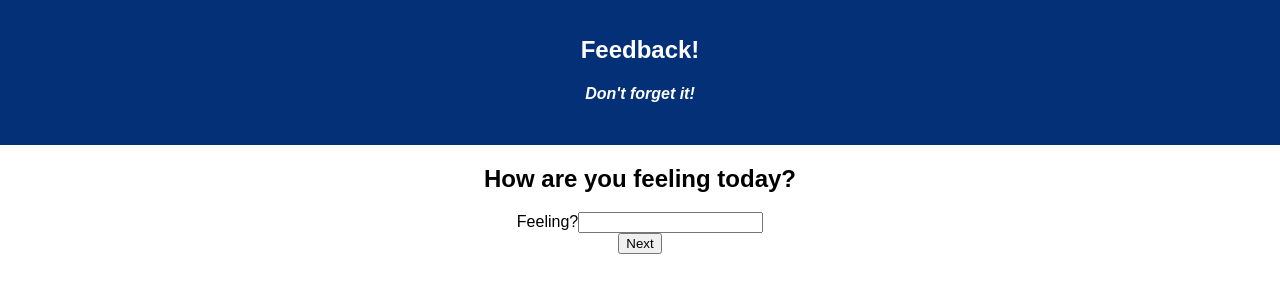
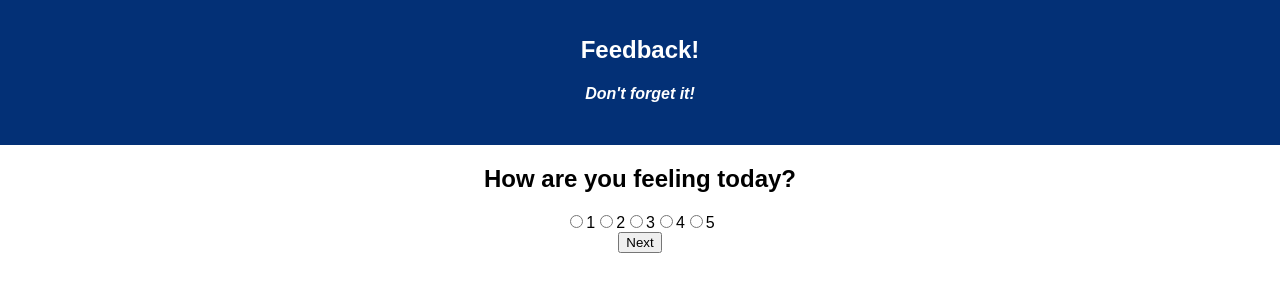
Before and after one commit to haley-r/redux-feedback-loop, a React (Create React App) app: page /#/ in a window 1280 px wide. Shown: the top 300 px of the page. Built offline with nearby package versions, Linux system fonts and the light colour scheme.

Commit message:
feelings, support, understanding, and comment components send input to reducers in index.js

```diff
--- a/package.json
+++ b/package.json
@@ -11,7 +11,8 @@
     "react-redux": "^7.2.0",
     "react-router-dom": "^5.1.2",
     "react-scripts": "^3.0.1",
-    "redux": "^4.0.5"
+    "redux": "^4.0.5",
+    "redux-logger": "^3.0.6"
   },
   "devDependencies": {
     "nodemon": "^1.18.5"
--- a/src/components/Comments/Comments.js
+++ b/src/components/Comments/Comments.js
@@ -1,14 +1,36 @@
-import React, {Component} from 'react';
+import React, { Component } from 'react';
+import { connect } from 'react-redux';
 
-class Comments extends Component{
-    //when next button is clicked, change path by putting
-    //a path into history array in component props
-    //(given to it by Route)
-    //last path in array is where you are
-    //both descriptive and prescriptive
+class Comments extends Component {
+    //local state holds the input value as selected by user
+    //it changes whenever something new is entered
+    //it is sent to reducer when next button is clicked
+    state = {
+        inputValue: ''
+    }
+
+    //keep the local state up to date with what's entered in the input
+    storeInput = (event) => {
+        this.setState({
+            inputValue: event.target.value
+        })
+    }
+
+    //when next button is clicked, do two things:
+    //switch to next component, and dispatch input value to reducer
+    //history is a prop of the component given by Route
+    //last path of history prop array is where you are
+    //(descriptive and prescriptive)
     nextQuestion = () => {
-        console.log('in nextQuestion');
-        this.props.history.push('/review');
+        //only do this if user has made selection
+        if (this.state.inputValue !== '') {
+            this.props.history.push('/review');
+            this.props.dispatch({
+                type: 'SET_COMMENTS',
+                payload: this.state.inputValue
+            })
+        }//end if
+        else { alert('make a selection before proceeding'); }//end else
     }
 
     render() {
@@ -16,8 +38,8 @@ class Comments extends Component{
             <div className="Comments">
                 <h2>Any comments you want to leave?</h2>
                 <form>
-                    <label>Comments</label>
-                    <input type="number"></input>
+                    <label htmlFor="comments-input">Type your comment here:</label>
+                    <input type="text" id="comments-input" onChange={this.storeInput} />
                 </form>
                 <button onClick={this.nextQuestion}>Next</button>
             </div>
@@ -25,4 +47,4 @@ class Comments extends Component{
     }
 }
 
-export default Comments;
+export default connect()(Comments);
--- a/src/components/Feeling/Feeling.js
+++ b/src/components/Feeling/Feeling.js
@@ -1,28 +1,57 @@
 import React, {Component} from 'react';
+import {connect} from 'react-redux';
 
 class Feeling extends Component{
-    //when next button is clicked, change path by putting
-    //a path into history array in component props
-    //(given to it by Route)
-    //last path in array is where you are
-    //both descriptive and prescriptive
+    //local state holds the input value as selected by user
+    //it changes whenever something new is entered
+    //it is sent to reducer when next button is clicked
+    state = {
+        inputValue: ''
+    }
+
+    //keep the local state up to date with what's entered in the input
+    storeInput=(event)=>{
+        this.setState({
+            inputValue: event.target.value
+        })
+    }
+
+    //when next button is clicked, do two things:
+    //switch to next component, and dispatch input value to reducer
+    //history is a prop of the component given by Route
+    //last path of history prop array is where you are
+    //(descriptive and prescriptive)
     nextQuestion=()=>{
-        console.log('in nextQuestion');
-        this.props.history.push('/understanding');
+        //only do this if user has made selection
+        if (this.state.inputValue!==''){
+            this.props.history.push('/understanding');
+            this.props.dispatch({
+                type: 'SET_FEELING',
+                payload: this.state.inputValue
+            })}//end if
+        else {alert('make a selection before proceeding');}//end else
     }
 
     render(){
         return(
             <div className="Feeling">
                 <h2>How are you feeling today?</h2>
-                <form>
-                    <label>Feeling?</label>
-                    <input type="number"></input>
-                </form>
+                    <form>
+                        <input type="radio" id="feelings-1" name="feelings" value="1" onChange={this.storeInput}/>
+                        <label htmlFor="feelings-1">1</label>
+                        <input type="radio" id="feelings-2" name="feelings" value="2" onChange={this.storeInput} />
+                        <label htmlFor="feelings-2">2</label>
+                        <input type="radio" id="feelings-3" name="feelings" value="3" onChange={this.storeInput} />
+                        <label htmlFor="feelings-3">3</label>
+                        <input type="radio" id="feelings-4" name="feelings" value="4" onChange={this.storeInput} />
+                        <label htmlFor="feelings-4">4</label>
+                        <input type="radio" id="feelings-5" name="feelings" value="5" onChange={this.storeInput} />
+                        <label htmlFor="feelings-5">5</label>
+                    </form>
                 <button onClick={this.nextQuestion}>Next</button>
             </div>
         )
     }
 }
 
-export default Feeling;
+export default connect()(Feeling);
--- a/src/components/Support/Support.js
+++ b/src/components/Support/Support.js
@@ -1,14 +1,36 @@
-import React, {Component} from 'react';
+import React, { Component } from 'react';
+import { connect } from 'react-redux';
 
-class Support extends Component{
-    //when next button is clicked, change path by putting
-    //a path into history array in component props
-    //(given to it by Route)
-    //last path in array is where you are
-    //both descriptive and prescriptive
+class Support extends Component {
+    //local state holds the input value as selected by user
+    //it changes whenever something new is entered
+    //it is sent to reducer when next button is clicked
+    state = {
+        inputValue: ''
+    }
+
+    //keep the local state up to date with what's entered in the input
+    storeInput = (event) => {
+        this.setState({
+            inputValue: event.target.value
+        })
+    }
+
+    //when next button is clicked, do two things:
+    //switch to next component, and dispatch input value to reducer
+    //history is a prop of the component given by Route
+    //last path of history prop array is where you are
+    //(descriptive and prescriptive)
     nextQuestion = () => {
-        console.log('in nextQuestion');
-        this.props.history.push('/comments');
+        //only do this if user has made selection
+        if (this.state.inputValue !== '') {
+            this.props.history.push('/comments');
+            this.props.dispatch({
+                type: 'SET_SUPPORT',
+                payload: this.state.inputValue
+            })
+        }//end if
+        else { alert('make a selection before proceeding'); }//end else
     }
 
     render() {
@@ -16,12 +38,21 @@ class Support extends Component{
             <div className="Support">
                 <h2>How well are you being supported?</h2>
                 <form>
-                    <label>Support?</label>
-                    <input type="number"></input>
+                    <input type="radio" id="support-1" name="support" value="1" onChange={this.storeInput} />
+                    <label htmlFor="support-1">1</label>
+                    <input type="radio" id="support-2" name="support" value="2" onChange={this.storeInput} />
+                    <label htmlFor="support-2">2</label>
+                    <input type="radio" id="support-3" name="support" value="3" onChange={this.storeInput} />
+                    <label htmlFor="support-3">3</label>
+                    <input type="radio" id="support-4" name="support" value="4" onChange={this.storeInput} />
+                    <label htmlFor="support-4">4</label>
+                    <input type="radio" id="support-5" name="support" value="5" onChange={this.storeInput} />
+                    <label htmlFor="support-5">5</label>
                 </form>
                 <button onClick={this.nextQuestion}>Next</button>
             </div>
         )
     }
 }
-export default Support;
+
+export default connect()(Support);
--- a/src/components/Understanding/Understanding.js
+++ b/src/components/Understanding/Understanding.js
@@ -1,14 +1,36 @@
-import React, {Component} from 'react';
+import React, { Component } from 'react';
+import { connect } from 'react-redux';
 
-class Understanding extends Component{
-    //when next button is clicked, change path by putting
-    //a path into history array in component props
-    //(given to it by Route)
-    //last path in array is where you are
-    //both descriptive and prescriptive
+class Understanding extends Component {
+    //local state holds the input value as selected by user
+    //it changes whenever something new is entered
+    //it is sent to reducer when next button is clicked
+    state = {
+        inputValue: ''
+    }
+
+    //keep the local state up to date with what's entered in the input
+    storeInput = (event) => {
+        this.setState({
+            inputValue: event.target.value
+        })
+    }
+
+    //when next button is clicked, do two things:
+    //switch to next component, and dispatch input value to reducer
+    //history is a prop of the component given by Route
+    //last path of history prop array is where you are
+    //(descriptive and prescriptive)
     nextQuestion = () => {
-        console.log('in nextQuestion');
-        this.props.history.push('/support');
+        //only do this if user has made selection
+        if (this.state.inputValue !== '') {
+            this.props.history.push('/support');
+            this.props.dispatch({
+                type: 'SET_UNDERSTANDING',
+                payload: this.state.inputValue
+            })
+        }//end if
+        else { alert('make a selection before proceeding'); }//end else
     }
 
     render() {
@@ -16,8 +38,16 @@ class Understanding extends Component{
             <div className="Understanding">
                 <h2>How well are you understanding the content?</h2>
                 <form>
-                    <label>Understanding?</label>
-                    <input type="number"></input>
+                    <input type="radio" id="understanding-1" name="understanding" value="1" onChange={this.storeInput} />
+                    <label htmlFor="understanding-1">1</label>
+                    <input type="radio" id="understanding-2" name="understanding" value="2" onChange={this.storeInput} />
+                    <label htmlFor="understanding-2">2</label>
+                    <input type="radio" id="understanding-3" name="understanding" value="3" onChange={this.storeInput} />
+                    <label htmlFor="understanding-3">3</label>
+                    <input type="radio" id="understanding-4" name="understanding" value="4" onChange={this.storeInput} />
+                    <label htmlFor="understanding-4">4</label>
+                    <input type="radio" id="understanding-5" name="understanding" value="5" onChange={this.storeInput} />
+                    <label htmlFor="understanding-5">5</label>
                 </form>
                 <button onClick={this.nextQuestion}>Next</button>
             </div>
@@ -25,4 +55,4 @@ class Understanding extends Component{
     }
 }
 
-export default Understanding;
+export default connect()(Understanding);
```
Also changed, not shown: src/index.js (+50 -1 lines), 1 other file (tests, documents, lock files or other folders).
